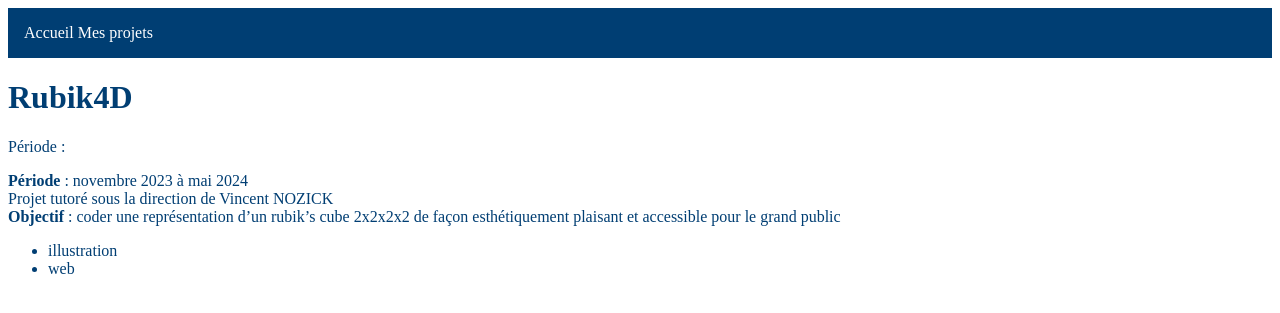
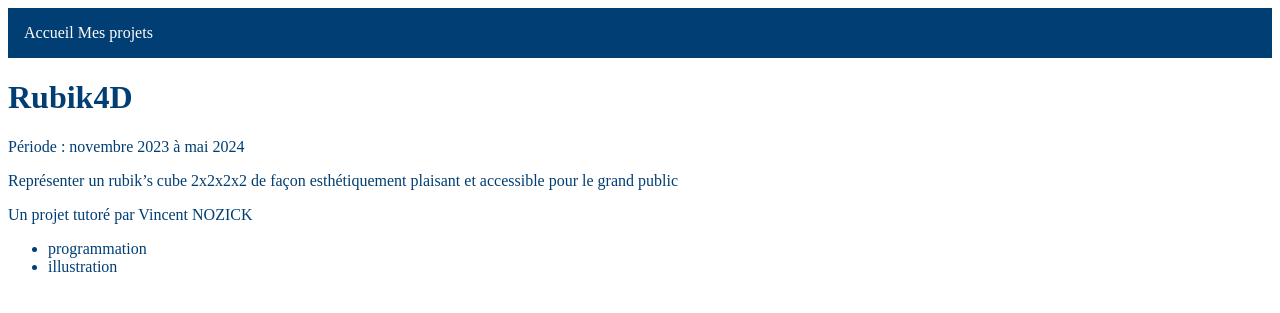
Before and after one commit to Melokye/Melokye.github.io, a Jekyll site: the page built from collections/_projects/Rubik4D.md, in a window 1280 px wide. Shown: the top 313 px of the page. Built offline with Jekyll 4.4.1, drawn with Linux system fonts in a browser that asks for light colours.

```diff
--- a/collections/_projects/Rubik4D.md
+++ b/collections/_projects/Rubik4D.md
@@ -2,12 +2,11 @@
 layout  :   project
 title   :   "Rubik4D"
 skills  :
+    - programmation
     - illustration
-    - web
-# TODO pour des tests, à rectifier
+debut : "novembre 2023"
+fin : "mai 2024"
 ---
-**Période** : novembre 2023 à mai 2024
-Projet tutoré sous la direction de Vincent NOZICK
-**Objectif** : coder une représentation d'un rubik's cube 2x2x2x2 de façon esthétiquement plaisant et accessible pour le grand public
+Représenter un rubik's cube 2x2x2x2 de façon esthétiquement plaisant et accessible pour le grand public
 
-<!-- TODO : régler "Mes compétences" -->
+Un projet tutoré par Vincent NOZICK
```
Also changed, not shown: collections/_projects/melotober.md (+3 -2 lines), collections/_projects/website.md (+4 -5 lines).
